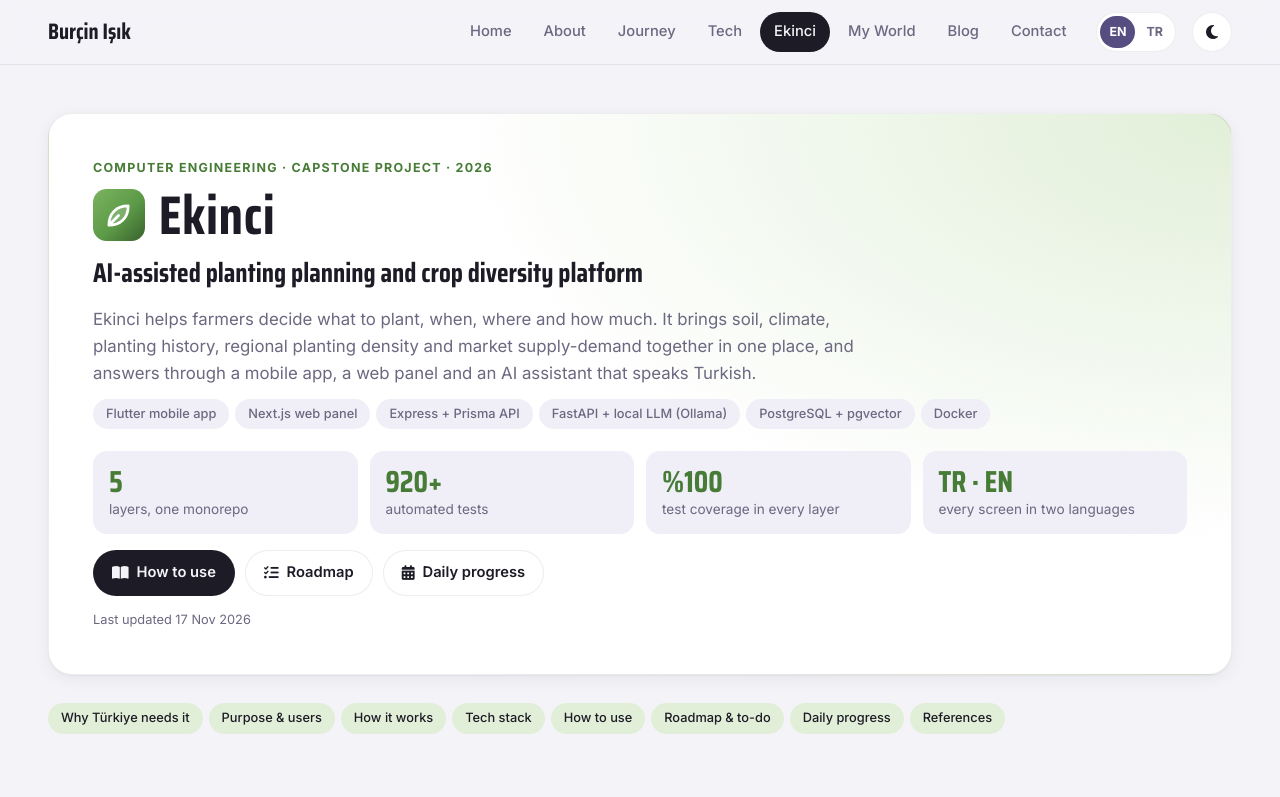
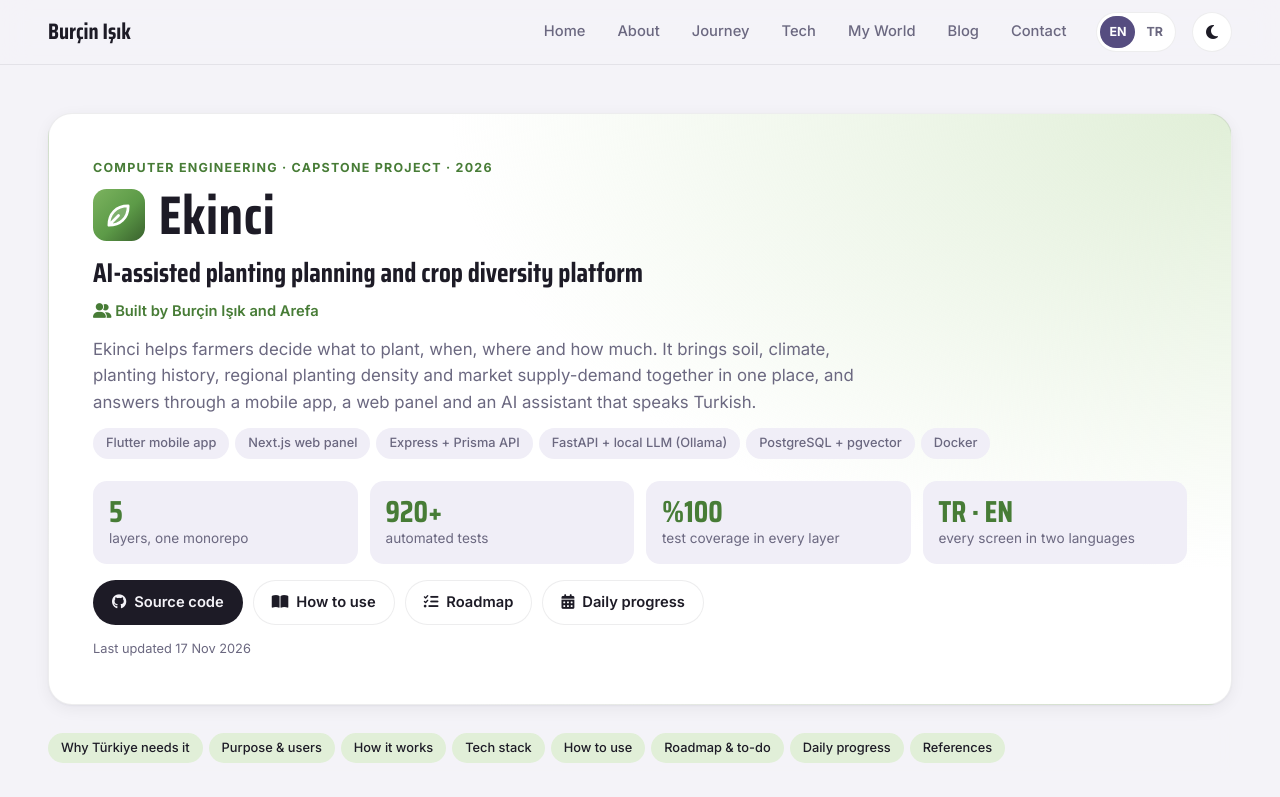
Before and after one commit to iskburcin/iskburcin.github.io, a plain HTML site: page pages/ekinci.html in a window 1280 px wide. Shown: the top 797 px of the page. Drawn offline with Linux system fonts and the light colour scheme.

Commit message:
Ekinci: no separate menu item; source code + project page links on the project card, team line

```diff
--- a/assets/css/ekinci.css
+++ b/assets/css/ekinci.css
@@ -25,6 +25,7 @@
 }
 .ek-logo svg { width: 64%; height: 64%; fill: rgba(255, 255, 255, 0.2); stroke: #fff; stroke-width: 2; stroke-linecap: round; stroke-linejoin: round; }
 .ek-subtitle { font-family: var(--font-display); font-size: clamp(1.25rem, 2.6vw, 1.7rem); font-weight: 600; color: var(--text); margin-top: 4px; }
+.ek-team { margin-top: 6px; font-size: 0.92rem; font-weight: 600; color: var(--accent); }
 .ek-intro { max-width: 75ch; margin-top: 12px; font-size: 1.05rem; }
 .ek-stats { display: grid; grid-template-columns: repeat(auto-fit, minmax(150px, 1fr)); gap: 12px; margin: 22px 0 4px; }
 .ek-stat { padding: 14px 16px; border-radius: var(--radius-sm); background: var(--surface-2); }
--- a/assets/js/ekinci.js
+++ b/assets/js/ekinci.js
@@ -37,12 +37,14 @@ function hero(data) {
     el("p", { class: "ek-eyebrow" }, L(h.eyebrow)),
     el("h1", {}, leafMark(), h.title),
     el("p", { class: "ek-subtitle" }, L(h.subtitle)),
+    h.team && el("p", { class: "ek-team" }, icon("fa-solid fa-user-group"), " ", L(h.team)),
     el("p", { class: "ek-intro" }, L(h.intro)),
     el("div", { class: "chips" }, h.chips.map((c) => el("span", { class: "chip" }, L(c)))),
     el("dl", { class: "ek-stats" }, h.stats.map((s) =>
       el("div", { class: "ek-stat" }, el("dt", {}, s.value), el("dd", {}, L(s.label))))),
     el("div", { class: "row" },
-      el("a", { class: "btn btn--primary", href: "#usage" }, icon("fa-solid fa-book-open"), t("ekinci.jumpUsage")),
+      (h.links || []).map((l) => el("a", { class: "btn btn--primary", ...linkAttrs(l.href) }, icon(l.icon), L(l.label))),
+      el("a", { class: "btn", href: "#usage" }, icon("fa-solid fa-book-open"), t("ekinci.jumpUsage")),
       el("a", { class: "btn", href: "#roadmap" }, icon("fa-solid fa-list-check"), t("ekinci.jumpRoadmap")),
       el("a", { class: "btn", href: "#log" }, icon("fa-solid fa-calendar-days"), t("ekinci.jumpLog"))),
     el("p", { class: "ek-updated" }, t("ekinci.updated", { date: fmtDate(data.updated) }))
--- a/data/ekinci.json
+++ b/data/ekinci.json
@@ -4,6 +4,10 @@
   "hero": {
     "eyebrow": { "en": "Computer Engineering · Capstone project · 2026", "tr": "Bilgisayar Mühendisliği · Bitirme projesi · 2026" },
     "title": "Ekinci",
+    "team": { "en": "Built by Burçin Işık and Arefa", "tr": "Geliştirenler: Burçin Işık ve Arefa" },
+    "links": [
+      { "label": { "en": "Source code", "tr": "Kaynak kod" }, "href": "https://github.com/iskburcin/agriculture-management-app", "icon": "fa-brands fa-github" }
+    ],
     "subtitle": {
       "en": "AI-assisted planting planning and crop diversity platform",
       "tr": "Akıllı Ekim Planlama ve Tarımsal Çeşitlilik Artırma Sistemi"
@@ -511,7 +515,7 @@
     ]
   },
   "note": {
-    "en": "Dashboard recommendations are sample data until the scoring engine and the external data pipeline are built. The source code lives in a private repository.",
-    "tr": "Panodaki öneriler, puanlama motoru ve dış veri hattı kurulana kadar örnek veridir. Kaynak kod özel bir depoda tutuluyor."
+    "en": "Dashboard recommendations are sample data until the scoring engine and the external data pipeline are built.",
+    "tr": "Panodaki öneriler, puanlama motoru ve dış veri hattı kurulana kadar örnek veridir."
   }
 }
--- a/data/site.json
+++ b/data/site.json
@@ -79,7 +79,6 @@
     { "label": { "en": "About", "tr": "Hakkımda" }, "href": "/pages/about.html" },
     { "label": { "en": "Journey", "tr": "Yolculuk" }, "href": "/pages/journey.html" },
     { "label": { "en": "Tech", "tr": "Teknoloji" }, "href": "/pages/tech.html" },
-    { "label": { "en": "Ekinci", "tr": "Ekinci" }, "href": "/pages/ekinci.html" },
     { "label": { "en": "My World", "tr": "Dünyam" }, "href": "/pages/world.html" },
     { "label": { "en": "Blog", "tr": "Blog" }, "href": "/pages/blog.html" },
     { "label": { "en": "Contact", "tr": "İletişim" }, "href": "/pages/contact.html" }
```
Also changed, not shown: data/about.json (+9 -2 lines).
